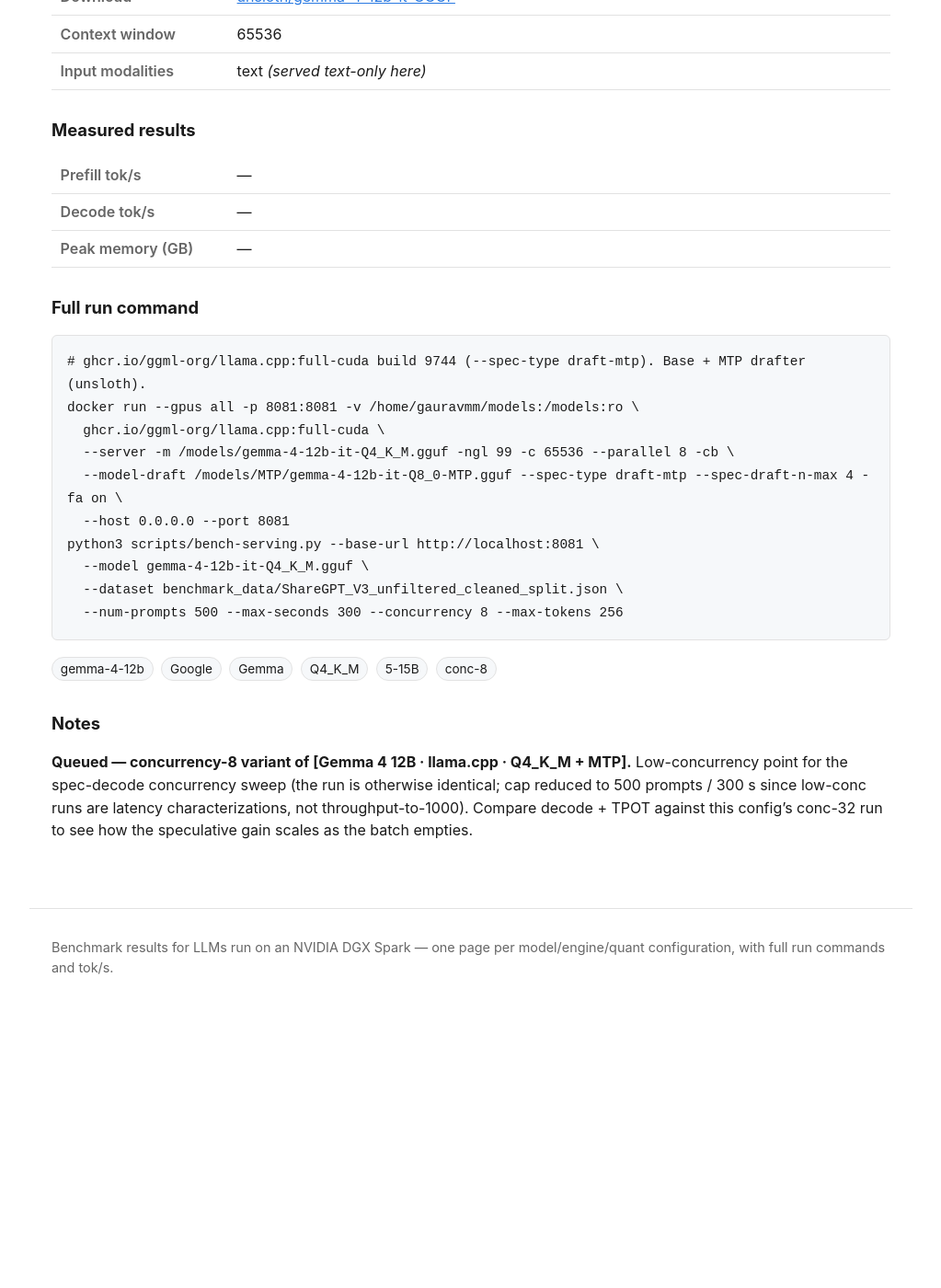
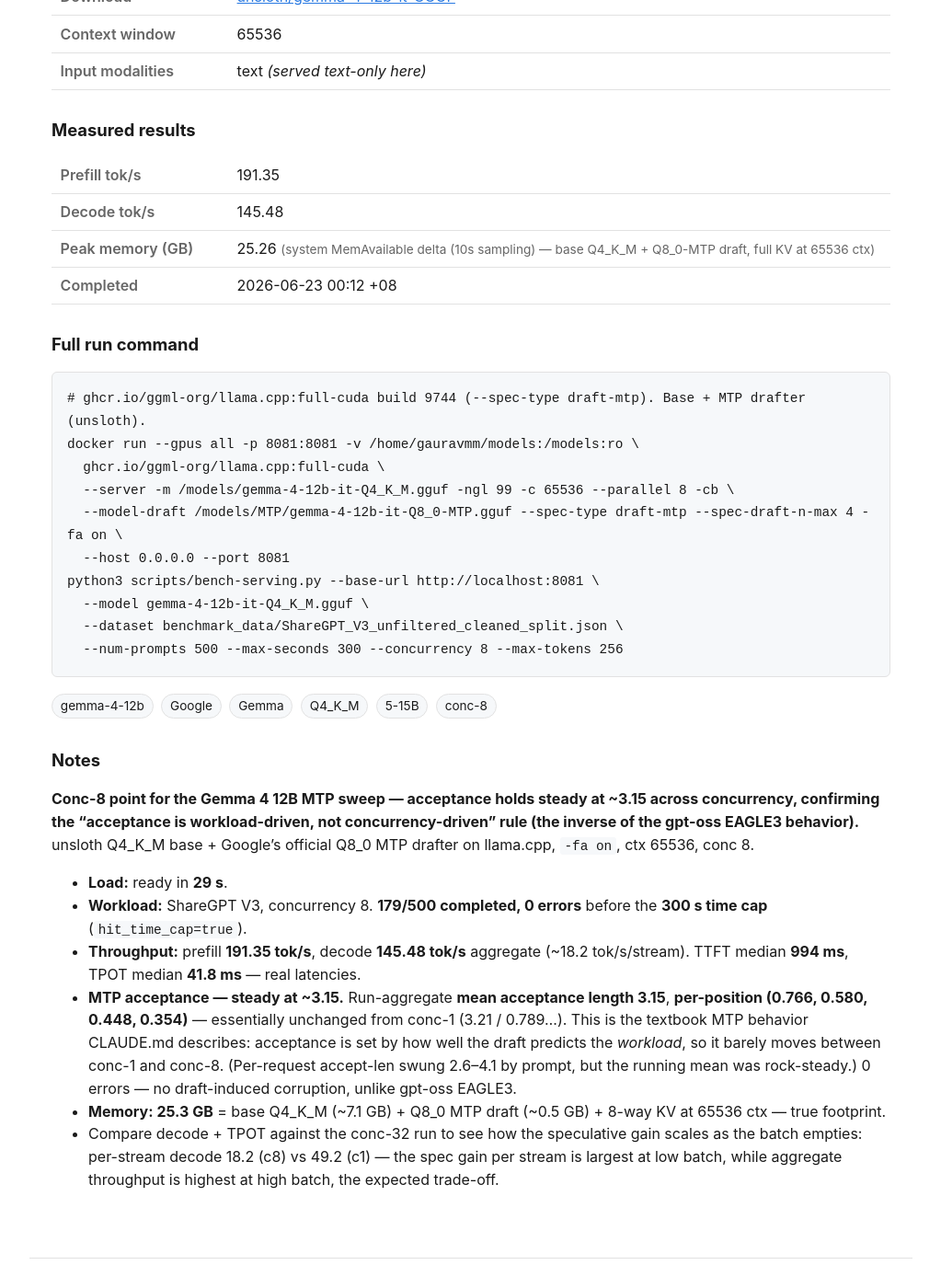
Before and after one commit to yjsoon/autobench, a Jekyll site: the page built from _configs/gemma-4-12b-it-llamacpp-mtp-c8.md, in a window 1280 px wide and 1400 px high, scrolled down 613 px. Shown: the whole window at 92% size, without its empty margins (128-1151 px from the left). Built offline with Jekyll 4.4.1, drawn with Linux system fonts in a browser that asks for light colours; before the commit the page ends 1739 px from its top, so only the background shows below that; some of the changed text lies outside the part shown.

Commit message:
Bench: gemma-4-12B llama.cpp MTP conc-8 (decode 145 tok/s agg, MTP accept-len 3.15 steady, 0 errors)
Co-Authored-By: Claude Opus 4.8 <noreply@anthropic.com>
Claude-Session: https://claude.ai/code/session_01ENGfH67zetzXPvsJ5zgMQP

```diff
--- a/_configs/gemma-4-12b-it-llamacpp-mtp-c8.md
+++ b/_configs/gemma-4-12b-it-llamacpp-mtp-c8.md
@@ -15,13 +15,13 @@ modalities: [text]
 mm_served: false
 concurrency: 8
 tags: [gemma-4-12b, Google, Gemma, Q4_K_M, 5-15B, conc-8]
-status: pending
-prefill_toks:
-decode_toks:
-mem_gb:
-mem_source:
-measured_on:
-completed_at:
+status: done
+prefill_toks: 191.35
+decode_toks: 145.48
+mem_gb: 25.26
+mem_source: system MemAvailable delta (10s sampling) — base Q4_K_M + Q8_0-MTP draft, full KV at 65536 ctx
+measured_on: 2026-06-23
+completed_at: 2026-06-23 00:12 +08
 run_command: |
   # ghcr.io/ggml-org/llama.cpp:full-cuda build 9744 (--spec-type draft-mtp). Base + MTP drafter (unsloth).
   docker run --gpus all -p 8081:8081 -v /home/gauravmm/models:/models:ro \
@@ -35,4 +35,23 @@ run_command: |
     --num-prompts 500 --max-seconds 300 --concurrency 8 --max-tokens 256
 ---
 
-**Queued — concurrency-8 variant of [Gemma 4 12B · llama.cpp · Q4_K_M + MTP].** Low-concurrency point for the spec-decode concurrency sweep (the run is otherwise identical; cap reduced to 500 prompts / 300 s since low-conc runs are latency characterizations, not throughput-to-1000). Compare decode + TPOT against this config's conc-32 run to see how the speculative gain scales as the batch empties.
+**Conc-8 point for the Gemma 4 12B MTP sweep — acceptance holds steady at ~3.15 across concurrency,
+confirming the "acceptance is workload-driven, not concurrency-driven" rule (the inverse of the gpt-oss
+EAGLE3 behavior).** unsloth Q4_K_M base + Google's official Q8_0 MTP drafter on llama.cpp, `-fa on`,
+ctx 65536, conc 8.
+
+- **Load:** ready in **29 s**.
+- **Workload:** ShareGPT V3, concurrency 8. **179/500 completed, 0 errors** before the **300 s time cap**
+  (`hit_time_cap=true`).
+- **Throughput:** prefill **191.35 tok/s**, decode **145.48 tok/s** aggregate (~18.2 tok/s/stream). TTFT
+  median **994 ms**, TPOT median **41.8 ms** — real latencies.
+- **MTP acceptance — steady at ~3.15.** Run-aggregate **mean acceptance length 3.15**, **per-position
+  (0.766, 0.580, 0.448, 0.354)** — essentially unchanged from conc-1 (3.21 / 0.789…). This is the textbook
+  MTP behavior CLAUDE.md describes: acceptance is set by how well the draft predicts the *workload*, so it
+  barely moves between conc-1 and conc-8. (Per-request accept-len swung 2.6–4.1 by prompt, but the running
+  mean was rock-steady.) 0 errors — no draft-induced corruption, unlike gpt-oss EAGLE3.
+- **Memory: 25.3 GB** = base Q4_K_M (~7.1 GB) + Q8_0 MTP draft (~0.5 GB) + 8-way KV at 65536 ctx — true
+  footprint.
+- Compare decode + TPOT against the conc-32 run to see how the speculative gain scales as the batch
+  empties: per-stream decode 18.2 (c8) vs 49.2 (c1) — the spec gain per stream is largest at low batch,
+  while aggregate throughput is highest at high batch, the expected trade-off.
```
